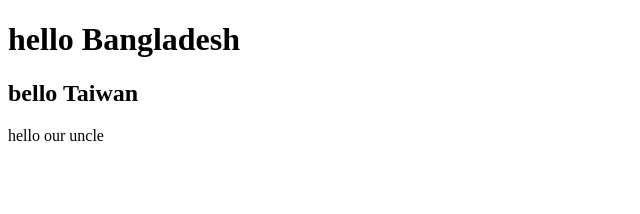
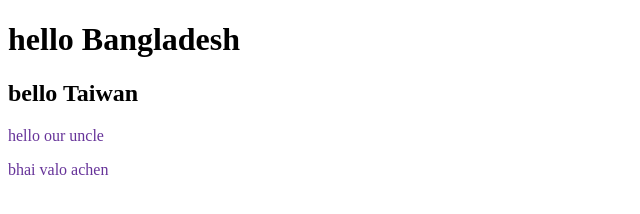
Before and after one commit to 1997-Noman/my-second-repo, a plain HTML site: page index.html in a window 1280 px wide. Shown: the whole page, without its empty margins (0-640 px from the left). Drawn offline with Linux system fonts and the light colour scheme.

Commit message:
style added

```diff
--- a/index.html
+++ b/index.html
@@ -4,11 +4,13 @@
     <meta charset="UTF-8">
     <meta name="viewport" content="width=device-width, initial-scale=1.0">
     <title>my second github repo</title>
+    <link rel="stylesheet" href="style.css">
 </head>
 <body>
     <h1> hello Bangladesh</h1>
     <h2> bello Taiwan</h2>
     <p>hello our uncle</p>
+    <p>bhai valo achen</p>
 
 </body>
 </html>
--- /dev/null
+++ b/style.css
@@ -0,0 +1,3 @@
+p{
+    color: rebeccapurple;
+}
```
